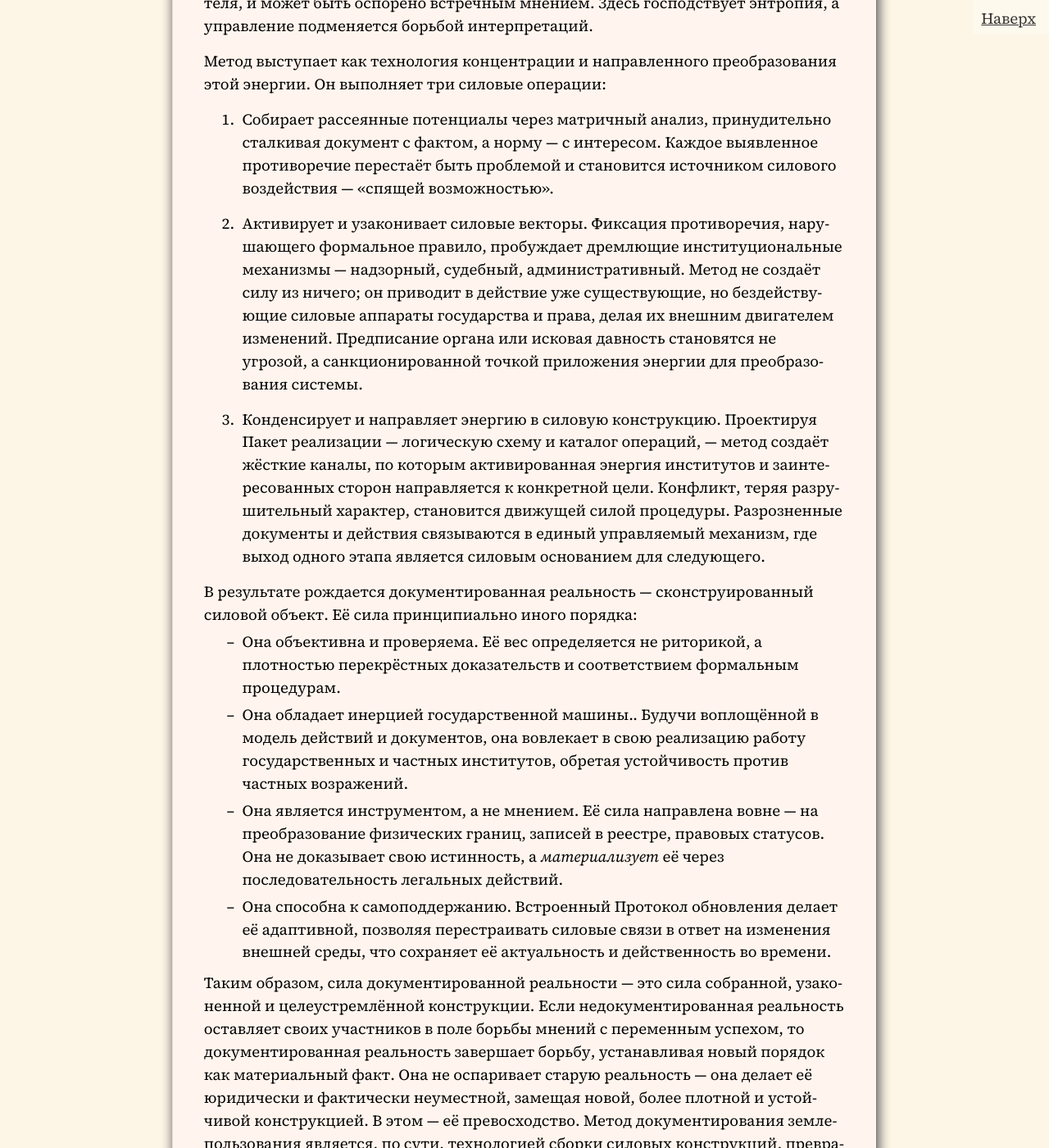
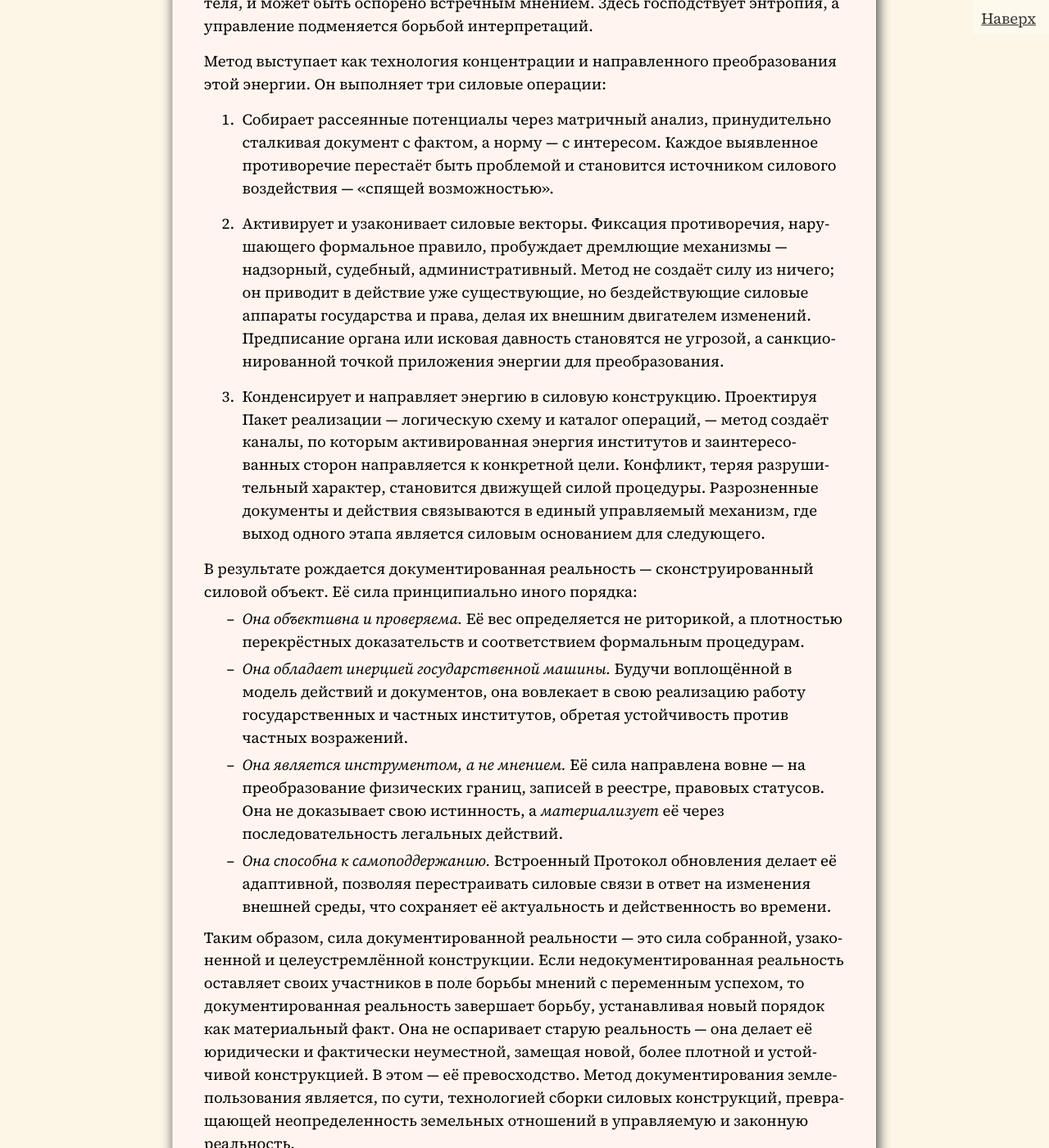
Before and after one commit to SergSi/land-use-art, a Jekyll site: the page built from _posts/2026-01-05-method.md, in a window 1280 px wide and 1400 px high, scrolled down 39304 px. Shown: the whole window at 82% size. Built offline with Jekyll 4.4.1, drawn with Linux system fonts in a browser that asks for light colours; some web fonts are replaced.

Commit message:
Update 2026-01-05-method.md

```diff
--- a/_posts/2026-01-05-method.md
+++ b/_posts/2026-01-05-method.md
@@ -933,15 +933,15 @@
 
 1.  Собирает рассеянные потенциалы через матричный анализ, принудительно сталкивая документ с фактом, а норму — с интересом. Каждое выявленное противоречие перестаёт быть проблемой и становится источником силового воздействия — «спящей возможностью».
 
-2.  Активирует и узаконивает силовые векторы. Фиксация противоречия, нарушающего формальное правило, пробуждает дремлющие институциональные механизмы — надзорный, судебный, административный. Метод не создаёт силу из ничего; он приводит в действие уже существующие, но бездействующие силовые аппараты государства и права, делая их внешним двигателем изменений. Предписание органа или исковая давность становятся не угрозой, а санкционированной точкой приложения энергии для преобразования системы.
+2.  Активирует и узаконивает силовые векторы. Фиксация противоречия, нарушающего формальное правило, пробуждает дремлющие механизмы — надзорный, судебный, административный. Метод не создаёт силу из ничего; он приводит в действие уже существующие, но бездействующие силовые аппараты государства и права, делая их внешним двигателем изменений. Предписание органа или исковая давность становятся не угрозой, а санкционированной точкой приложения энергии для преобразования.
 
-3.  Конденсирует и направляет энергию в силовую конструкцию. Проектируя Пакет реализации — логическую схему и каталог операций, — метод создаёт жёсткие каналы, по которым активированная энергия институтов и заинтересованных сторон направляется к конкретной цели. Конфликт, теряя разрушительный характер, становится движущей силой процедуры. Разрозненные документы и действия связываются в единый управляемый механизм, где выход одного этапа является силовым основанием для следующего.
+3.  Конденсирует и направляет энергию в силовую конструкцию. Проектируя Пакет реализации — логическую схему и каталог операций, — метод создаёт каналы, по которым активированная энергия институтов и заинтересованных сторон направляется к конкретной цели. Конфликт, теряя разрушительный характер, становится движущей силой процедуры. Разрозненные документы и действия связываются в единый управляемый механизм, где выход одного этапа является силовым основанием для следующего.
 
 В результате рождается документированная реальность — сконструированный силовой объект. Её сила принципиально иного порядка:
-*   Она объективна и проверяема. Её вес определяется не риторикой, а плотностью перекрёстных доказательств и соответствием формальным процедурам.
-*   Она обладает инерцией государственной машины.. Будучи воплощённой в модель действий и документов, она вовлекает в свою реализацию работу государственных и частных институтов, обретая устойчивость против частных возражений.
-*   Она является инструментом, а не мнением. Её сила направлена вовне — на преобразование физических границ, записей в реестре, правовых статусов. Она не доказывает свою истинность, а *материализует* её через последовательность легальных действий.
-*   Она способна к самоподдержанию. Встроенный Протокол обновления делает её адаптивной, позволяя перестраивать силовые связи в ответ на изменения внешней среды, что сохраняет её актуальность и действенность во времени.
+*   *Она объективна и проверяема.* Её вес определяется не риторикой, а плотностью перекрёстных доказательств и соответствием формальным процедурам.
+*   *Она обладает инерцией государственной машины.* Будучи воплощённой в модель действий и документов, она вовлекает в свою реализацию работу государственных и частных институтов, обретая устойчивость против частных возражений.
+*   *Она является инструментом, а не мнением.* Её сила направлена вовне — на преобразование физических границ, записей в реестре, правовых статусов. Она не доказывает свою истинность, а *материализует* её через последовательность легальных действий.
+*   *Она способна к самоподдержанию.* Встроенный Протокол обновления делает её адаптивной, позволяя перестраивать силовые связи в ответ на изменения внешней среды, что сохраняет её актуальность и действенность во времени.
 
 Таким образом, сила документированной реальности — это сила собранной, узаконенной и целеустремлённой конструкции. Если недокументированная реальность оставляет своих участников в поле борьбы мнений с переменным успехом, то документированная реальность завершает борьбу, устанавливая новый порядок как материальный факт. Она не оспаривает старую реальность — она делает её юридически и фактически неуместной, замещая новой, более плотной и устойчивой конструкцией. В этом — её превосходство. Метод документирования землепользования является, по сути, технологией сборки силовых конструкций, превращающей неопределенность земельных отношений в управляемую и законную реальность.
 
```
